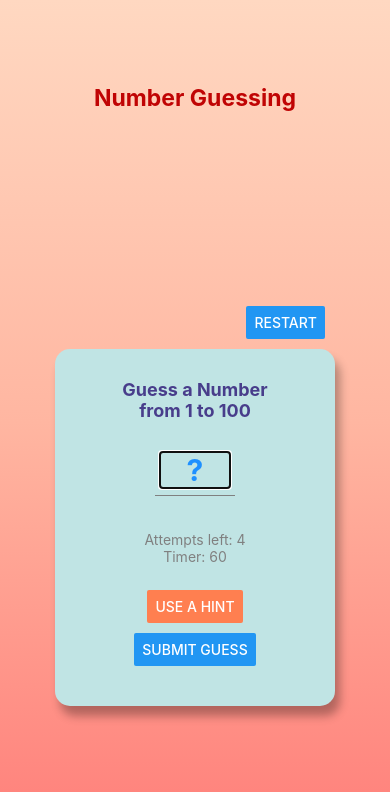
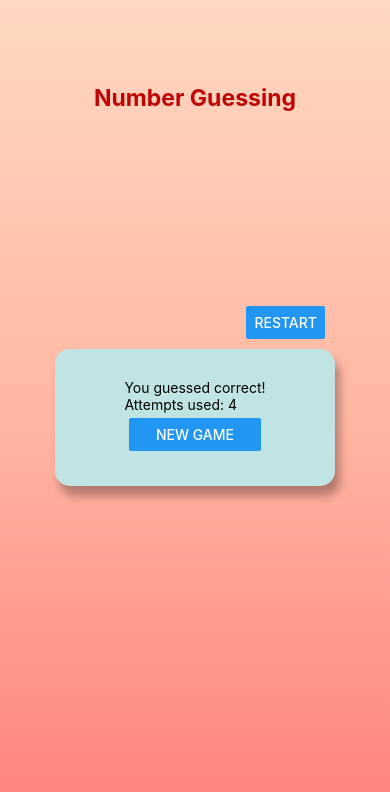
Before and after one commit to sthh-hub/mobile-a1-guessingGame, a React Native app: screen / in a window 390 px wide. Shown: the top 792 px of the page. Built offline with nearby package versions, Linux system fonts and the light colour scheme.

Commit message:
layout of winning/losing/gameOver cards and renderCard function

```diff
--- a/screens/Game.js
+++ b/screens/Game.js
@@ -8,6 +8,7 @@ export default function Game() {
     const [timer, setTimer] = useState(60);
     const [hintMsg, setHintMsg] = useState('');
     const [losingMsg, setLosingMsg] = useState('');
+    const [currentCard, setCurrentCard] = useState('winning');
 
     const [isSubmitDisabled, setIsSubmitDisabled] = useState(false);
 
@@ -27,13 +28,9 @@ export default function Game() {
         }
     };
 
-    const gameContent = () => {
+    const gameCard = () => {
         return (
-            <View style={styles.gameContainer}>
-                <View style={styles.restartButtonStyle}>
-                    <Button title="Restart" onPress={''} />
-                </View>
-                <View style={styles.gamePanelContainer}>
+            <View>
                 <View style={styles.topContainer}>
                     <Text style={styles.topMsgTextStyle}>Guess a Number{"\n"}from 1 to 100</Text>
                 </View>
@@ -57,19 +54,47 @@ export default function Game() {
                     <View style={styles.buttonStyle}><Button title="Submit Guess" onPress={''} disabled={isSubmitDisabled} /></View>
                 </View>
             </View>
+        );
+    };
+
+    const losingCard = () => {
+        return (
+            <View>
+                <Text>You did not guess correct!</Text>
+                <View style={styles.buttonStyle}><Button title="Try Again" onPress={''} /></View>
+                <View style={styles.buttonStyle}><Button title="End The Game" onPress={''} /></View>
             </View>
         );
     };
 
-    const renderContent = () => {
-        if (attempt === 0 || timer === 0) {
+    const winningCard = () => {
+        return (
+            <View>
+                <Text>You guessed correct!</Text>
+                <Text>Attempts used: {attempt}</Text>
+                <View style={styles.buttonStyle}><Button title="New Game" onPress={''} /></View>
+            </View>
+        );
+    };
+
+    const gameOverCard = () => {
         return (
             <View>
                 <Text>The game is over!</Text>
-                    <Text>{losingMsg}</Text>
-                    <View><Button title="New Game" onPress={''} /></View>
+                <Text>sad face here</Text>
             </View>
         );
+    };
+
+    const renderCard = (currentCard) => {
+        if (currentCard === 'game') {
+            return gameCard();
+        }
+        if (currentCard === 'losing') {
+            return losingCard();
+        }
+        if (currentCard === 'winning') {
+            return winningCard();
         }
     };
 
@@ -79,28 +104,7 @@ export default function Game() {
                 <Button title="Restart" onPress={''} />
             </View>
             <View style={styles.gamePanelContainer}>
-                <View style={styles.topContainer}>
-                    <Text style={styles.topMsgTextStyle}>Guess a Number{"\n"}from 1 to 100</Text>
-                </View>
-                <View style={styles.inputContainer}>
-                    <TextInput style={styles.inputStyle}
-                        value={guess}
-                        onChangeText={setGuess}
-                        placeholder="?"
-                        onBlur={() => checkNumber(guess)}
-                        autoCapitalize={false}
-                        autoFocus={true}
-                    >
-                    </ TextInput>
-                </View>
-                <View style={styles.bottomContainer}>
-                    <View style={styles.systemMsgContainer}>
-                        <Text style={styles.systemMsgTextStyle}>Attempts left: {attempt}</Text>
-                        <Text style={styles.systemMsgTextStyle}>Timer: {timer}</Text>
-                    </View>
-                    <View style={styles.buttonStyle}><Button title="Use a Hint" onPress={''} color="#ff7f50" /></View>
-                    <View style={styles.buttonStyle}><Button title="Submit Guess" onPress={''} disabled={isSubmitDisabled} /></View>
-                </View>
+                {renderCard(currentCard)}
             </View>
         </View>
     );
```
Lines whose indentation alone changed are shown as unchanged.
